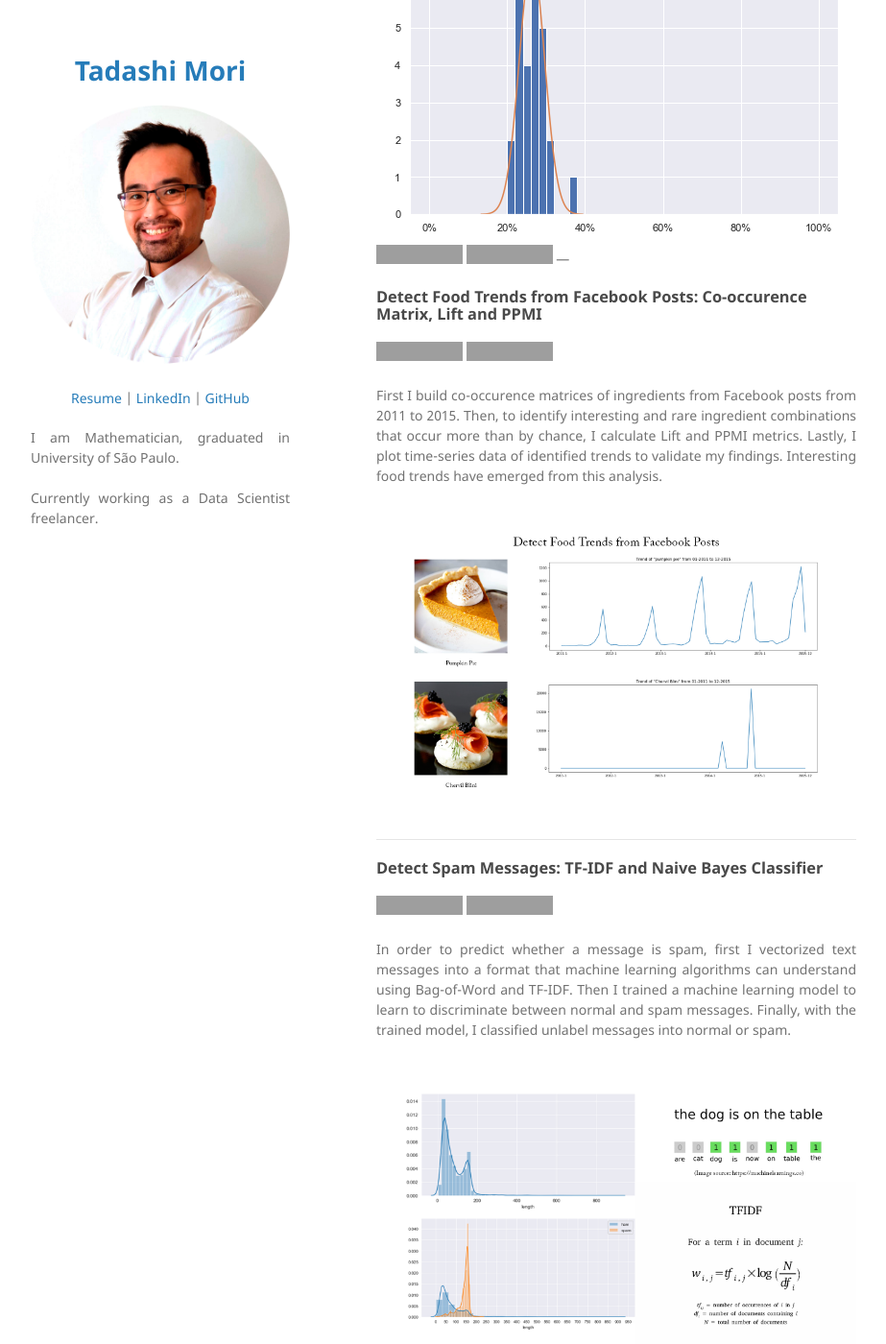
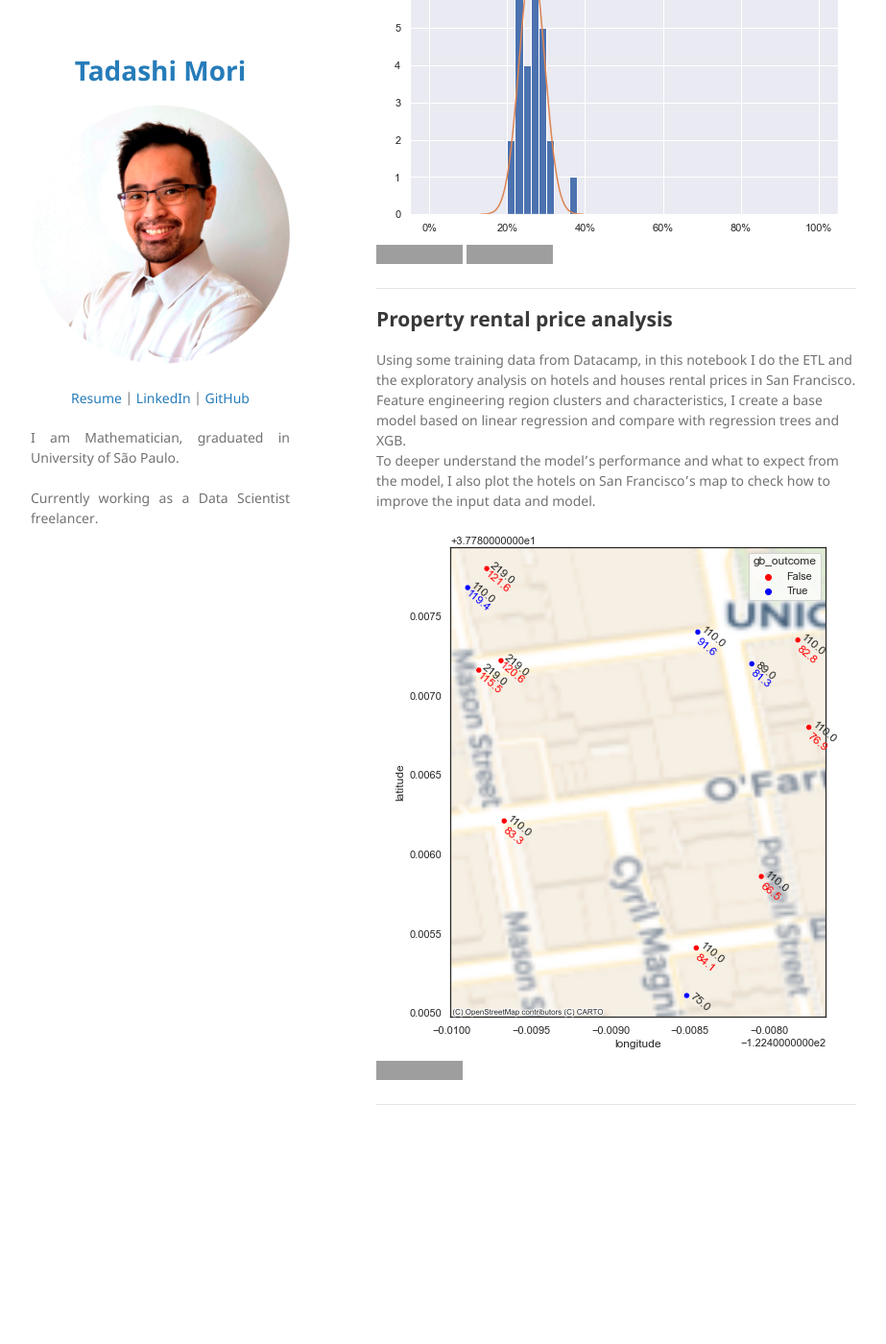
Before and after one commit to tadashiorigami/tadashiorigami.github.io, a Jekyll site: the page built from index.md, in a window 1280 px wide and 1400 px high, scrolled down 1430 px. Shown: the whole window at 96% size, without its empty margins (178-1101 px from the left). Built offline with Jekyll 4.4.1, drawn with Linux system fonts in a browser that asks for light colours; our own code applies the rules of GitHub Pages for plain Markdown files; after the commit the page ends 2651 px from its top, so only the background shows below that; some of the changed text lies outside the part shown; grey boxes are pictures that could not be loaded.

Commit message:
rental_prices

```diff
--- a/index.md
+++ b/index.md
@@ -25,34 +25,25 @@ In comparison with the XGB model, after balancing the data by oversampling with
 
 In 2022 there was a big discussion about "fraud in Brazil's election". The claim was based on the fact that there was an imbalance in the number of voting sections with 0 votes on Bolsonaro (144 sections) and with 0 votes on Lula (5 sections)<br>
 If the sampling from each voting section was random, the voting urns would approach a normal curve (CLT theorem).<br>
-In my exploratory analysis, I find that there's an obvious bias to explain why this happens.<br>
+In my exploratory analysis, I find the reasons why this is possible by pointing the bias source on these sections.<br>
 Below, you can find the link for the github notebook in Portuguese and the Medium article in English.
 
 <center><img src="images/normal.png"/></center>
 [![View on GitHub](https://img.shields.io/badge/GitHub-View_on_GitHub-blue?logo=GitHub)](https://github.com/tadashiorigami/Eleicoes-2022/blob/main/analise%20eleicao%20pos%20update.ipynb)
 [![Read on Medium](https://img.shields.io/badge/Medium-Read_Article-blue?logo=Medium)](https://medium.com/@tadashi-mori/the-brazilian-election-fraud-62c9bee0d1d0)
----
-### Detect Food Trends from Facebook Posts: Co-occurence Matrix, Lift and PPMI
-
-[![Open Notebook](https://img.shields.io/badge/Jupyter-Open_Notebook-blue?logo=Jupyter)](projects/detect-food-trends-facebook.html)
-[![View on GitHub](https://img.shields.io/badge/GitHub-View_on_GitHub-blue?logo=GitHub)](https://github.com/chriskhanhtran/facebook-detect-food-trends)
-
-<div style="text-align: justify">First I build co-occurence matrices of ingredients from Facebook posts from 2011 to 2015. Then, to identify interesting and rare ingredient combinations that occur more than by chance, I calculate Lift and PPMI metrics. Lastly, I plot time-series data of identified trends to validate my findings. Interesting food trends have emerged from this analysis.</div>
-<br>
-<center><img src="images/fb-food-trends.png"></center>
-<br>
 
 ---
-### Detect Spam Messages: TF-IDF and Naive Bayes Classifier
+## Property rental price analysis
 
-[![Open Notebook](https://img.shields.io/badge/Jupyter-Open_Notebook-blue?logo=Jupyter)](projects/detect-spam-nlp.html)
-[![View on GitHub](https://img.shields.io/badge/GitHub-View_on_GitHub-blue?logo=GitHub)](https://github.com/chriskhanhtran/detect-spam-messages-nlp/blob/master/detect-spam-nlp.ipynb)
+Using some training data from Datacamp, in this notebook I do the ETL and the exploratory analysis on hotels and houses rental prices in San Francisco.<br>
+Feature engineering region clusters and characteristics, I create a base model based on linear regression and compare with regression trees and XGB.<br>
+To deeper understand the model's performance and what to expect from the model, I also plot the hotels on San Francisco's map to check how to improve the input data and model.<br>
+<center><img src="images/rentalprices.png"></center>
+[![View on GitHub](https://img.shields.io/badge/GitHub-View_on_GitHub-blue?logo=GitHub)](https://github.com/tadashiorigami/property-rentals-price-predictor/blob/main/notebook.ipynb)
 
-<div style="text-align: justify">In order to predict whether a message is spam, first I vectorized text messages into a format that machine learning algorithms can understand using Bag-of-Word and TF-IDF. Then I trained a machine learning model to learn to discriminate between normal and spam messages. Finally, with the trained model, I classified unlabel messages into normal or spam.</div>
-<br>
-<center><img src="images/detect-spam-nlp.png"/></center>
-<br>
+---
 
+<!--
 ---
 ## Data Science
 
@@ -113,4 +104,4 @@ Below, you can find the link for the github notebook in Portuguese and the Mediu
 - [In America - We Call This Place Our Home (Massachusetts)](https://www.youtube.com/watch?v=jzfcM_iO0FU)
 
 ---
-<center>© 2020 Khanh Tran. Powered by Jekyll and the Minimal Theme.</center>
+<center>© 2020 Khanh Tran. Powered by Jekyll and the Minimal Theme.</center> -->
```
Also changed, not shown: images/rentalprices.png (added).
